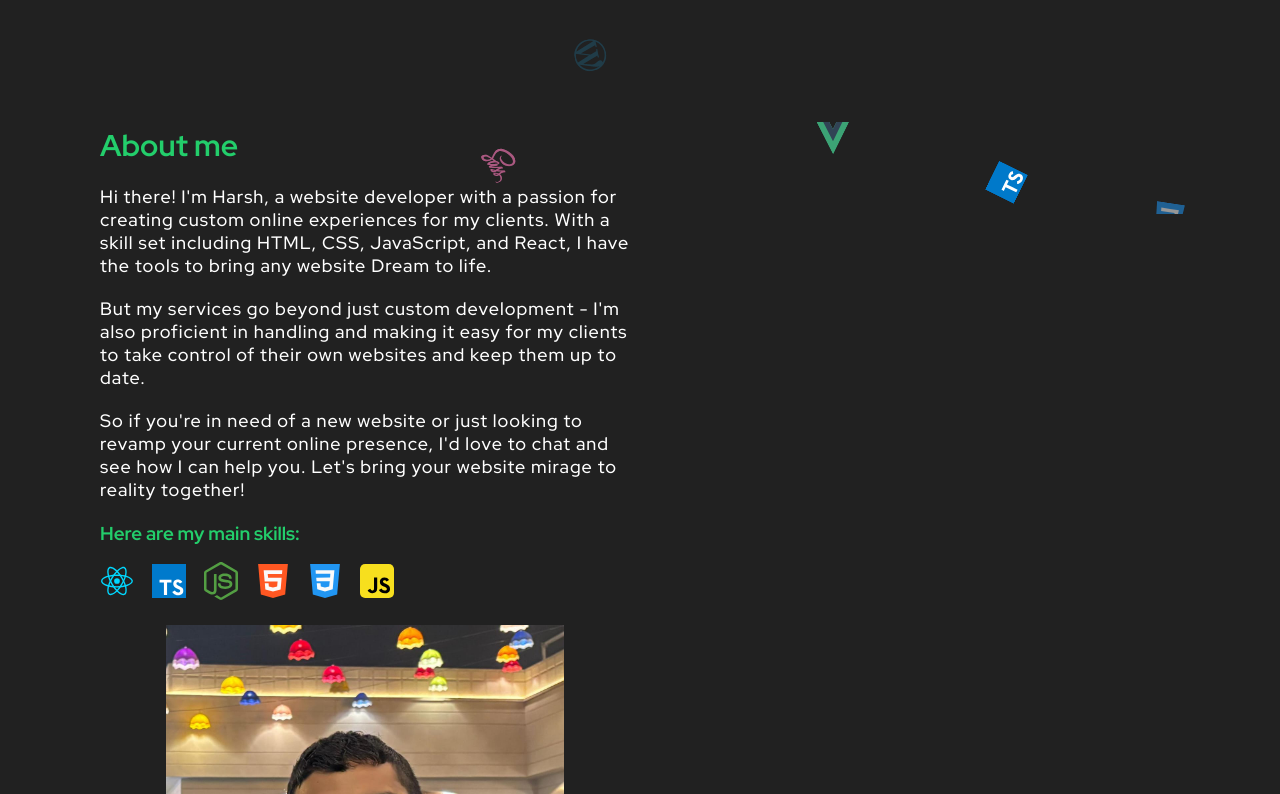
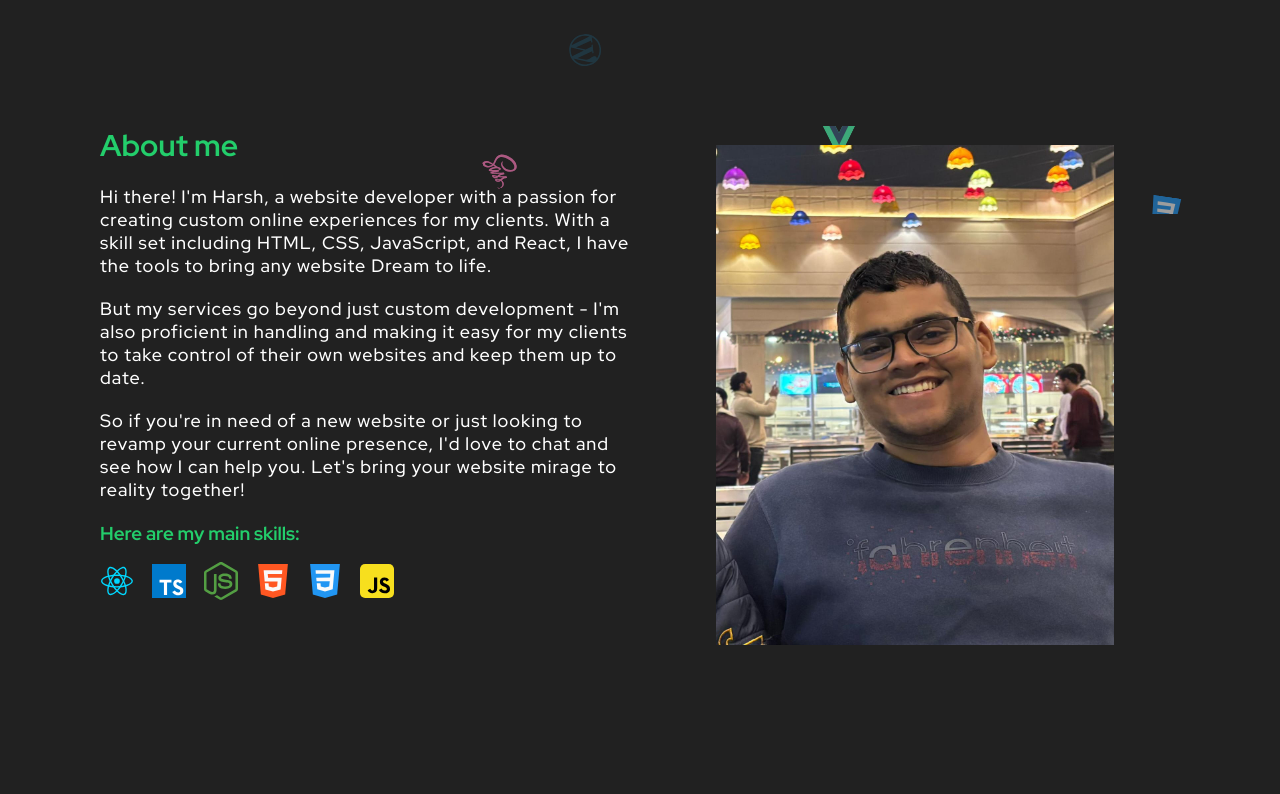
Before and after one commit to HarshRanjan7/portfolio, a React (Create React App) app: page / in a window 1280 px wide. Shown: the part 586-1380 px from the top of the page. Built offline with nearby package versions, Linux system fonts and the light colour scheme.

Commit message:
fixed about page

```diff
--- a/src/components/About/About.tsx
+++ b/src/components/About/About.tsx
@@ -14,8 +14,8 @@ import ScrollAnimation from "react-animate-on-scroll";
 
 export function About() {
   return (
-    <Container >
-      <div id="about">
+    <Container id="about" >
+
       <div  className="about-text">
         <ScrollAnimation animateIn="fadeInLeft">
           <h2>About me</h2>
@@ -81,7 +81,7 @@ export function About() {
           src={harshranjan} alt="Harsh Ranjan" />
         </ScrollAnimation>
       </div>
-      </div>
+
     </Container>
   )
 }
```
